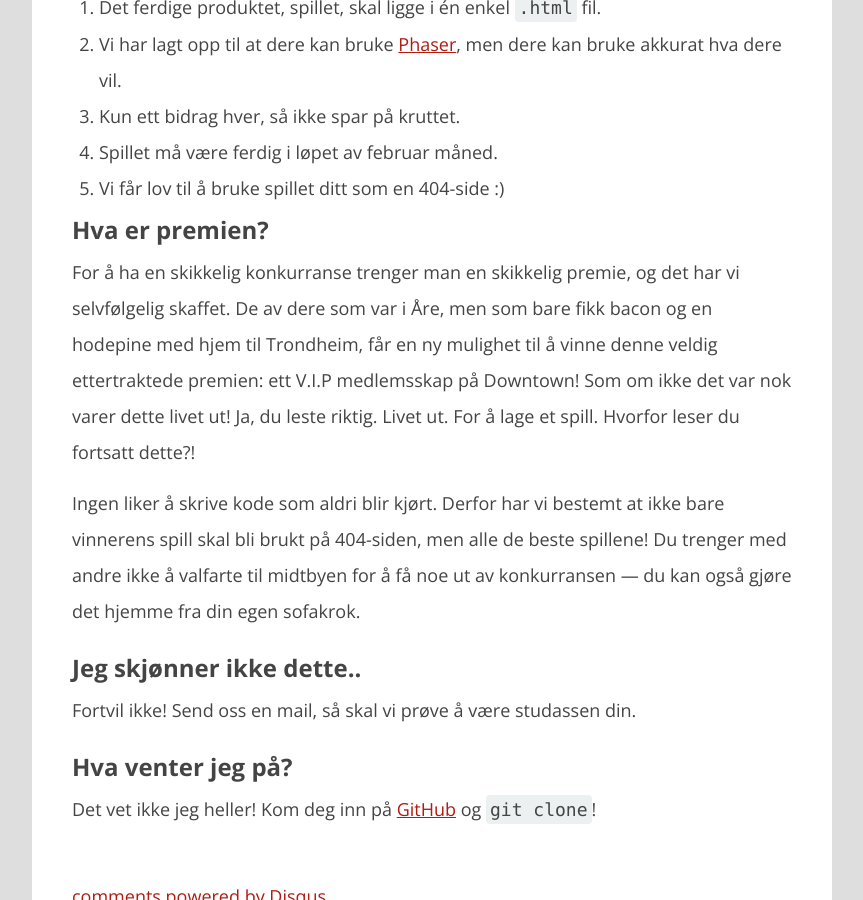
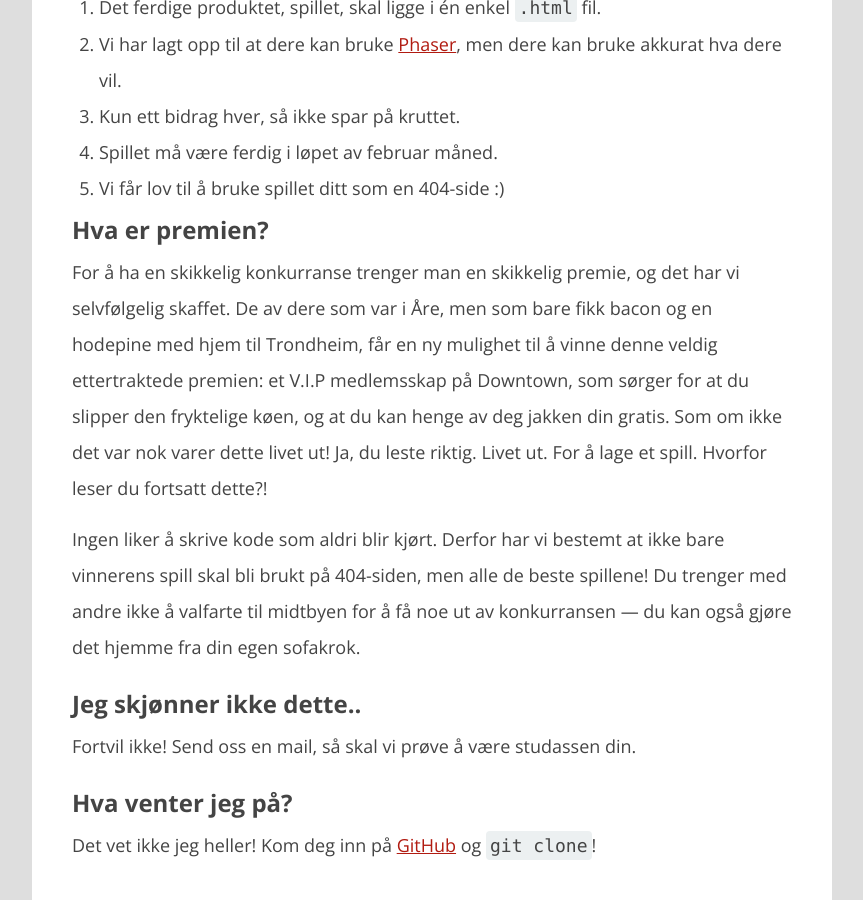
Before and after one commit to webkom/webkom.github.io, a Jekyll site: the page built from _posts/2015-01-16-404-competition.md, in a window 1280 px wide and 900 px high, scrolled down 1475 px. Shown: the whole window, without its empty margins (208-1071 px from the left). Built offline with Jekyll 4.4.1, drawn with Linux system fonts in a browser that asks for light colours; comment, search, counter and statistics services are not loaded.

Commit message:
Added prize info

```diff
--- a/_posts/2015-01-16-404-competition.md
+++ b/_posts/2015-01-16-404-competition.md
@@ -40,7 +40,8 @@ Neida (joda).
 
 For å ha en skikkelig konkurranse trenger man en skikkelig premie, og det har vi selvfølgelig skaffet.
 De av dere som var i Åre, men som bare fikk bacon og en hodepine med hjem til Trondheim, får en
-ny mulighet til å vinne denne veldig ettertraktede premien: ett V.I.P medlemsskap på Downtown!
+ny mulighet til å vinne denne veldig ettertraktede premien: et V.I.P medlemsskap på Downtown, som
+sørger for at du slipper den fryktelige køen, og at du kan henge av deg jakken din gratis.
 Som om ikke _det_ var nok varer dette livet ut!
 Ja, du leste riktig. Livet ut. For å lage et spill. Hvorfor leser du fortsatt dette?!
 
```
